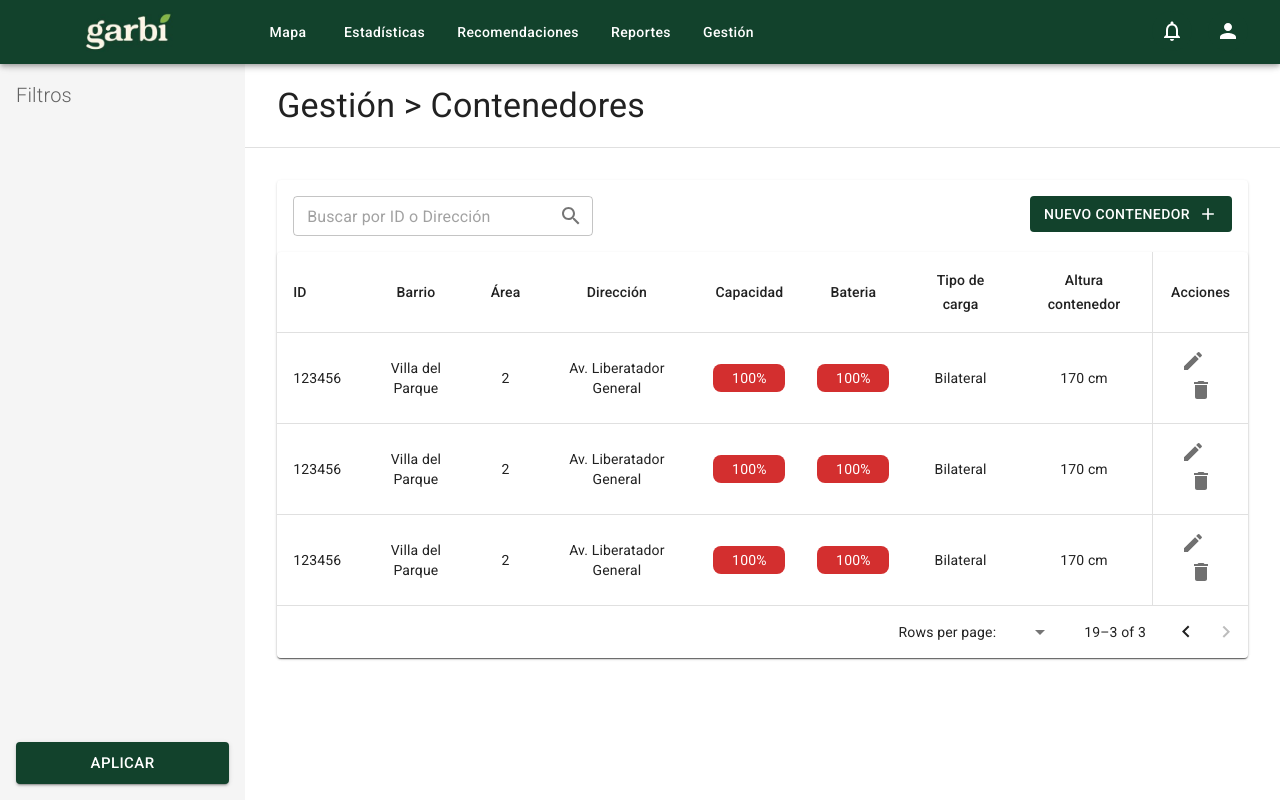
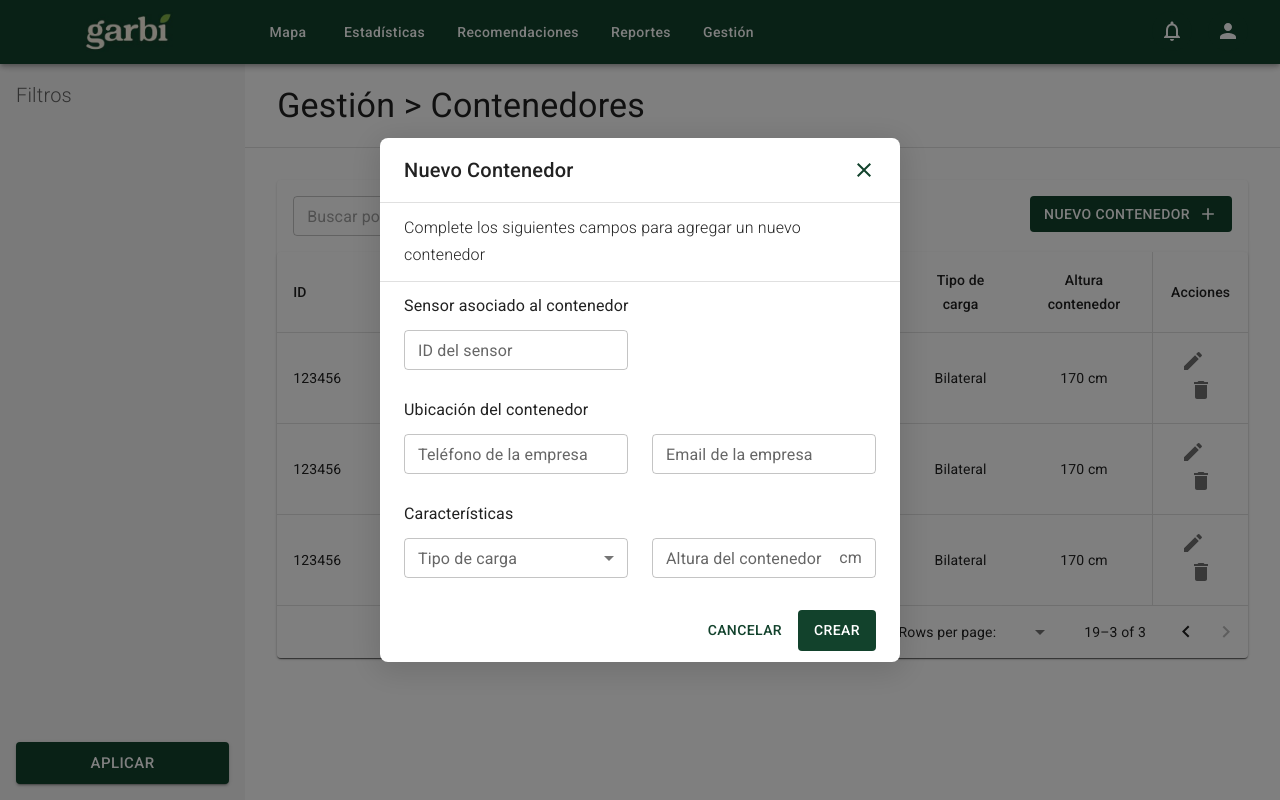
Before and after one commit to SofiaPalmieri/garbi-front, a React (Vite) app: page /containers in a window 1280 px wide. Both pictures are taken after a click on the button "NUEVO CONTENEDOR". Built offline with nearby package versions, Linux system fonts and the light colour scheme.

Commit message:
added modal to create containers

```diff
--- /dev/null
+++ b/src/components/OutlinedInputForm/OutlinedInputForm.jsx
@@ -0,0 +1,61 @@
+import {
+  FormControl, InputAdornment, TextField, Typography
+} from '@mui/material';
+import {
+  Controller
+} from 'react-hook-form';
+
+export const OutlinedInputForm = ({
+  name,
+  label,
+  control,
+  errors,
+  endMessage,
+  size = 'small',
+  helperText = null,
+}) => {
+  return (
+    <Controller
+      name={name}
+      control={control}
+      rules={{
+        required: true,
+      }}
+      render={({
+        field
+      }) => (
+        <FormControl
+          size={size}
+          fullWidth
+        >
+          <TextField
+            variant={'outlined'}
+            size={size}
+            fullWidth
+            label={label}
+            {...field}
+            helperText={helperText}
+            InputProps={{
+              endAdornment: (
+                <InputAdornment
+                  position='end'
+                >
+                  {endMessage}
+                </InputAdornment>
+              ),
+            }}
+          />
+          {errors[name] && (
+            <Typography
+              fontSize={'0.85rem'}
+              paddingLeft={1.5}
+              color={'red'}
+            >
+              {errors[name].message}
+            </Typography>
+          )}
+        </FormControl>
+      )}
+    />
+  );
+}
--- /dev/null
+++ b/src/components/OutlinedInputForm/index.js
@@ -0,0 +1,3 @@
+export {
+  OutlinedInputForm
+} from './OutlinedInputForm'
--- /dev/null
+++ b/src/forms/CreateContainer/CreateContainerForm.jsx
@@ -0,0 +1,207 @@
+import {
+  Box, Typography
+} from '@mui/material';
+import {
+  useForm
+} from 'react-hook-form';
+import {
+  InputForm
+} from '../../components/InputForm';
+import {
+  SelectForm
+} from '../../components/SelectForm/SelectForm';
+import {
+  OutlinedInputForm
+} from '../../components/OutlinedInputForm';
+
+export const CreateContainerForm = () => {
+  const {
+    control,
+    formState: {
+      errors
+    },
+  } = useForm({
+    defaultValues: {
+      email: '',
+      password: '',
+    },
+  });
+
+
+  return (
+    <form>
+      <Box
+        sx={{
+          width: '100%',
+          padding: '16px 24px',
+        }}
+      >
+        <Typography
+          sx={{
+            fontSize: '16px',
+            fontWeight: 400,
+            lineHeight: '16px',
+            marginBottom: '16px',
+          }}
+        >
+          Sensor asociado al contenedor
+        </Typography>
+        <Box
+          sx={{
+            display: 'flex',
+            flexDirection: 'column',
+            width: '100%',
+            gap: '16px',
+          }}
+        >
+          <Box
+            sx={{
+              display: 'flex',
+              width: '100%',
+              height: '40px',
+              gap: '24px',
+            }}
+          >
+            <Box
+              sx={{
+                height: '40px',
+                width: 'calc(50% - 12px)'
+              }}
+            >
+              <InputForm
+                control={control}
+                name={'idSensor'}
+                label={'ID del sensor'}
+                errors={errors}
+              />
+            </Box>
+          </Box>
+        </Box>
+      </Box>
+      <Box
+        sx={{
+          width: '100%',
+          padding: '16px 24px',
+        }}
+      >
+        <Typography
+          sx={{
+            fontSize: '16px',
+            fontWeight: 400,
+            lineHeight: '16px',
+            marginBottom: '16px',
+          }}
+        >
+          Ubicación del contenedor
+        </Typography>
+        <Box
+          sx={{
+            display: 'flex',
+            flexDirection: 'column',
+            width: '100%',
+            gap: '16px',
+          }}
+        >
+          <Box
+            sx={{
+              display: 'flex',
+              width: '100%',
+              height: '40px',
+              gap: '24px',
+            }}
+          >
+            <Box
+              sx={{
+                flex: 1,
+                height: '40px',
+              }}
+            >
+              <InputForm
+                control={control}
+                name={'phoneCompany'}
+                label={'Teléfono de la empresa'}
+                errors={errors}
+              />
+            </Box>
+            <Box
+              sx={{
+                flex: 1,
+                height: '40px',
+              }}
+            >
+              <InputForm
+                control={control}
+                name={'enterpriseEmail'}
+                label={'Email de la empresa'}
+                errors={errors}
+              />
+            </Box>
+          </Box>
+        </Box>
+      </Box>
+      <Box
+        sx={{
+          width: '100%',
+          padding: '16px 24px',
+        }}
+      >
+        <Typography
+          sx={{
+            fontSize: '16px',
+            fontWeight: 400,
+            lineHeight: '16px',
+            marginBottom: '16px',
+          }}
+        >
+          Características
+        </Typography>
+        <Box
+          sx={{
+            display: 'flex',
+            flexDirection: 'column',
+            width: '100%',
+            gap: '16px',
+          }}
+        >
+          <Box
+            sx={{
+              display: 'flex',
+              width: '100%',
+              height: '40px',
+              gap: '24px',
+            }}
+          >
+            <Box
+              sx={{
+                flex: 1,
+                height: '40px',
+              }}
+            >
+              <SelectForm
+                name={'typeOfLoad'}
+                label={'Tipo de carga'}
+                control={control}
+                errors={errors}
+                options={[]}
+              />
+            </Box>
+            <Box
+              sx={{
+                flex: 1,
+                height: '40px',
+              }}
+            >
+              <OutlinedInputForm
+                control={control}
+                name={'containerHeight'}
+                label={'Altura del contenedor'}
+                errors={errors}
+                endMessage={'cm'}
+              />
+            </Box>
+          </Box>
+        </Box>
+      </Box>
+    </form>
+  )
+}
--- /dev/null
+++ b/src/forms/CreateContainer/index.js
@@ -0,0 +1,3 @@
+export {
+  CreateContainerForm
+} from './CreateContainerForm'
--- a/src/pages/Containers/ContainerContent.jsx
+++ b/src/pages/Containers/ContainerContent.jsx
@@ -14,6 +14,15 @@ import {
 import {
   SearcherAndButton
 } from '../../components/SearcherAndButton';
+import {
+  ModalCreateResource
+} from '../../modales/ModalCreateResource';
+import {
+  useState
+} from 'react';
+import {
+  CreateContainerForm
+} from '../../forms/CreateContainer';
 
 const rows = [
   {
@@ -49,12 +58,24 @@ const rows = [
 ];
 
 export const ContainerContent = () => {
+  const [open, setOpen] = useState(false);
+  const handleOpen = () => setOpen(true);
+  const handleClose = () => setOpen(false);
+
+
   return (
     <Box
       sx={{
         padding: '32px',
       }}
     >
+      <ModalCreateResource
+        title={'Nuevo Contenedor'}
+        description={'Complete los siguientes campos para agregar un nuevo contenedor'}
+        open={open}
+        handleClose={handleClose}
+        form={<CreateContainerForm />}
+      />
       <Paper
         sx={{
           width: '100%',
@@ -64,6 +85,7 @@ export const ContainerContent = () => {
           placeholderInput={'Buscar por ID o Dirección'}
           buttonText={'Nuevo contenedor'}
           inputWidth={'18.75rem'}
+          onClick={handleOpen}
         />
         <TableContainer
           component={Paper}
```
